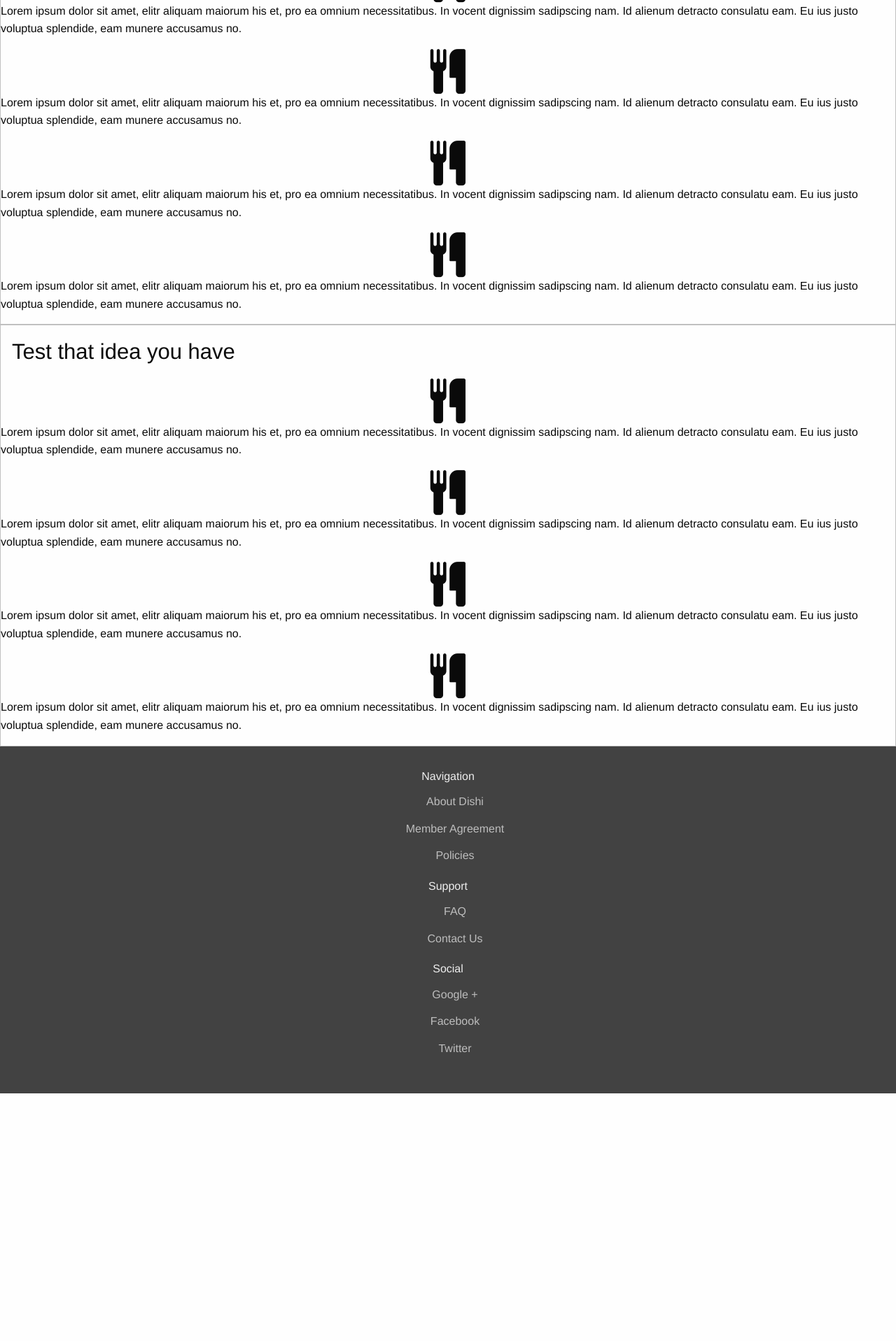
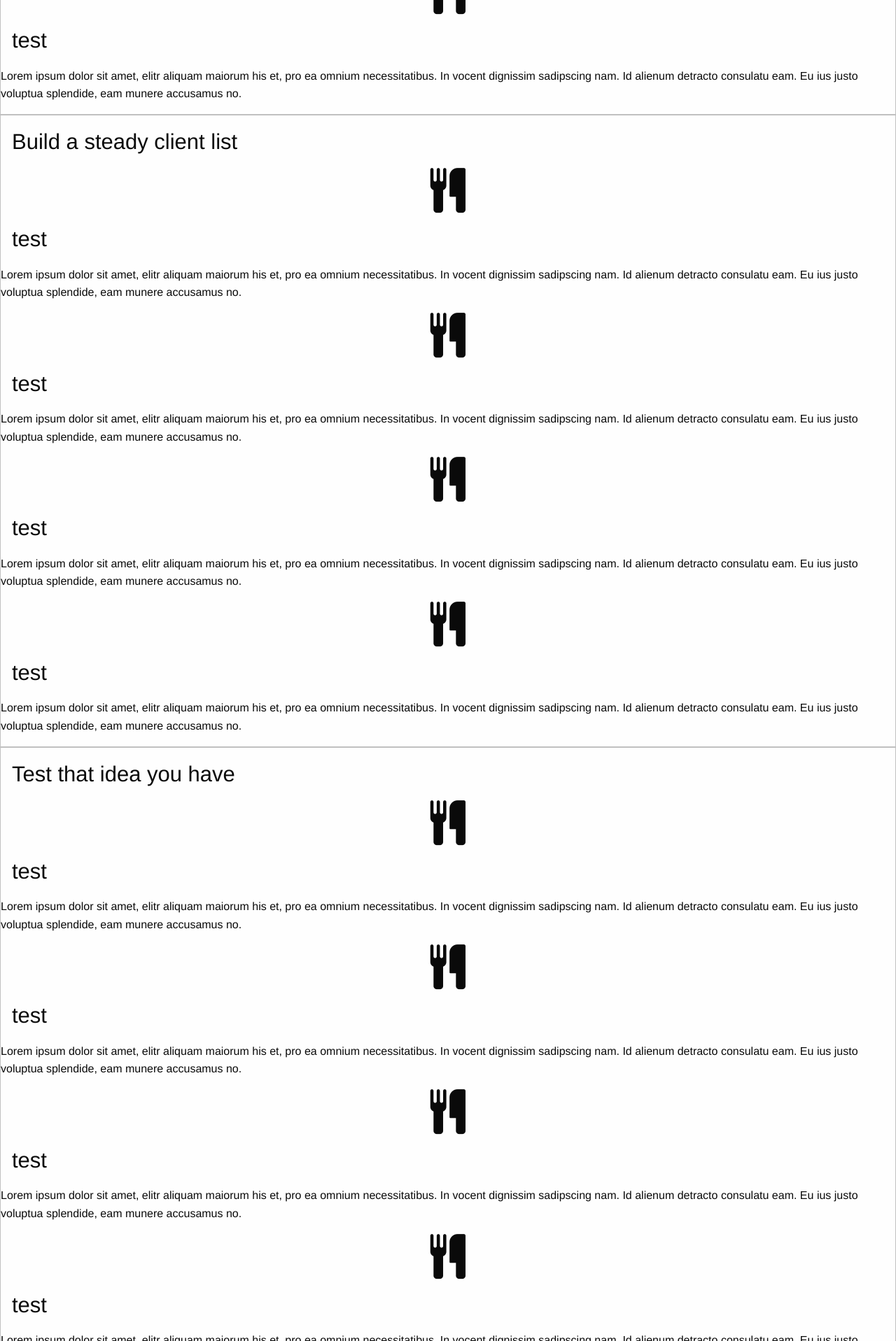
Before and after one commit to DishiCommunity/homepage, a plain HTML site: page index.html in a window 1280 px wide. Shown: the part 2799-4716 px from the top of the page at 70% size. Before the commit the page ends 4362 px from the top, so only its background shows below. Drawn offline with nearby package versions, Linux system fonts and the light colour scheme.

Commit message:
latest update

```diff
--- a/index.html
+++ b/index.html
@@ -24,9 +24,7 @@
             <button class="button">Open a Kitchen</button>
         </div>
     </section>
-
 <!---------------------------------------------------------------------------------------------------------------------------------------->
-
     <section class="info descriptoin">
      <div class="row columns">
 <!--          <h3> Whether you are a Food startup or an established food business looking to build your brand, grow your customer and do deliveries, or a food entreprenuer looking to test an idea before investing, <strong>Dishi.io</strong> has got you covered. </h3>-->
@@ -99,12 +97,14 @@
                  <i class="fa fa-cutlery fa-4x"></i>
                 </div>
             <div class="large-4 small-12 columns">
+                <h3>test</h3>
                 <p>Lorem ipsum dolor sit amet, elitr aliquam maiorum his et, pro ea omnium necessitatibus. In vocent dignissim sadipscing nam. Id alienum detracto  consulatu eam. Eu ius justo voluptua splendide, eam munere accusamus no.</p>
             </div>
             <div class="large-2 columns icn">
                  <i class="fa fa-cutlery fa-4x"></i>
                 </div>
             <div class="large-4 small-12 columns">
+                <h3>test</h3>
                 <p>Lorem ipsum dolor sit amet, elitr aliquam maiorum his et, pro ea omnium necessitatibus. In vocent dignissim sadipscing nam. Id alienum detracto  consulatu eam. Eu ius justo voluptua splendide, eam munere accusamus no.</p>
             </div>
         </div>
@@ -113,12 +113,14 @@
                  <i class="fa fa-cutlery fa-4x"></i>
                 </div>
             <div class="large-4 small-12 columns">
+                <h3>test</h3>
                 <p>Lorem ipsum dolor sit amet, elitr aliquam maiorum his et, pro ea omnium necessitatibus. In vocent dignissim sadipscing nam. Id alienum detracto  consulatu eam. Eu ius justo voluptua splendide, eam munere accusamus no.</p>
             </div>
             <div class="large-2 columns icn">
                  <i class="fa fa-cutlery fa-4x"></i>
                 </div>
             <div class="large-4 small-12 columns">
+                <h3>test</h3>
                 <p>Lorem ipsum dolor sit amet, elitr aliquam maiorum his et, pro ea omnium necessitatibus. In vocent dignissim sadipscing nam. Id alienum detracto  consulatu eam. Eu ius justo voluptua splendide, eam munere accusamus no.</p>
             </div>
         </div>
@@ -133,12 +135,14 @@
                  <i class="fa fa-cutlery fa-4x"></i>
                 </div>
             <div class="large-4 small-12 columns">
+                <h3>test</h3>
                 <p>Lorem ipsum dolor sit amet, elitr aliquam maiorum his et, pro ea omnium necessitatibus. In vocent dignissim sadipscing nam. Id alienum detracto  consulatu eam. Eu ius justo voluptua splendide, eam munere accusamus no.</p>
             </div>
             <div class="large-2 columns icn">
                  <i class="fa fa-cutlery fa-4x"></i>
                 </div>
             <div class="large-4 small-12 columns">
+                <h3>test</h3>
                 <p>Lorem ipsum dolor sit amet, elitr aliquam maiorum his et, pro ea omnium necessitatibus. In vocent dignissim sadipscing nam. Id alienum detracto  consulatu eam. Eu ius justo voluptua splendide, eam munere accusamus no.</p>
             </div>
         </div>
@@ -147,16 +151,21 @@
                  <i class="fa fa-cutlery fa-4x"></i>
                 </div>
             <div class="large-4 small-12 columns">
+                <h3>test</h3>
                 <p>Lorem ipsum dolor sit amet, elitr aliquam maiorum his et, pro ea omnium necessitatibus. In vocent dignissim sadipscing nam. Id alienum detracto  consulatu eam. Eu ius justo voluptua splendide, eam munere accusamus no.</p>
             </div>
             <div class="large-2 columns icn">
                  <i class="fa fa-cutlery fa-4x"></i>
                 </div>
             <div class="large-4 small-12 columns">
+                <h3>test</h3>
                 <p>Lorem ipsum dolor sit amet, elitr aliquam maiorum his et, pro ea omnium necessitatibus. In vocent dignissim sadipscing nam. Id alienum detracto  consulatu eam. Eu ius justo voluptua splendide, eam munere accusamus no.</p>
             </div>
         </div>
     </section>
+
+
+
 
 <!---------------------------------------------------------------------------------------------------------------------------------------->
     <section class="description help">
@@ -166,12 +175,14 @@
                  <i class="fa fa-cutlery fa-4x"></i>
                 </div>
             <div class="large-4 small-12 columns">
+                <h3>test</h3>
                 <p>Lorem ipsum dolor sit amet, elitr aliquam maiorum his et, pro ea omnium necessitatibus. In vocent dignissim sadipscing nam. Id alienum detracto  consulatu eam. Eu ius justo voluptua splendide, eam munere accusamus no.</p>
             </div>
             <div class="large-2 columns icn">
                  <i class="fa fa-cutlery fa-4x"></i>
                 </div>
             <div class="large-4 small-12 columns">
+                <h3>test</h3>
                 <p>Lorem ipsum dolor sit amet, elitr aliquam maiorum his et, pro ea omnium necessitatibus. In vocent dignissim sadipscing nam. Id alienum detracto  consulatu eam. Eu ius justo voluptua splendide, eam munere accusamus no.</p>
             </div>
         </div>
@@ -180,12 +191,14 @@
                  <i class="fa fa-cutlery fa-4x"></i>
                 </div>
             <div class="large-4 small-12 columns">
+                <h3>test</h3>
                 <p>Lorem ipsum dolor sit amet, elitr aliquam maiorum his et, pro ea omnium necessitatibus. In vocent dignissim sadipscing nam. Id alienum detracto  consulatu eam. Eu ius justo voluptua splendide, eam munere accusamus no.</p>
             </div>
             <div class="large-2 columns icn">
                  <i class="fa fa-cutlery fa-4x"></i>
                 </div>
             <div class="large-4 small-12 columns">
+                <h3>test</h3>
                 <p>Lorem ipsum dolor sit amet, elitr aliquam maiorum his et, pro ea omnium necessitatibus. In vocent dignissim sadipscing nam. Id alienum detracto  consulatu eam. Eu ius justo voluptua splendide, eam munere accusamus no.</p>
             </div>
         </div>
```
